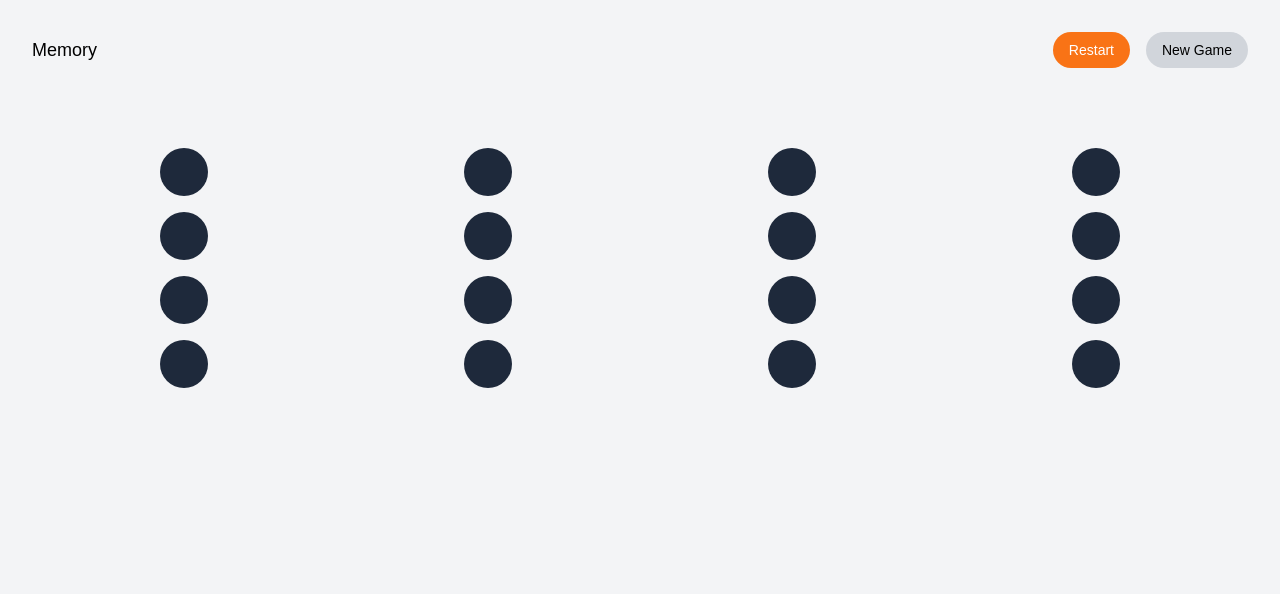
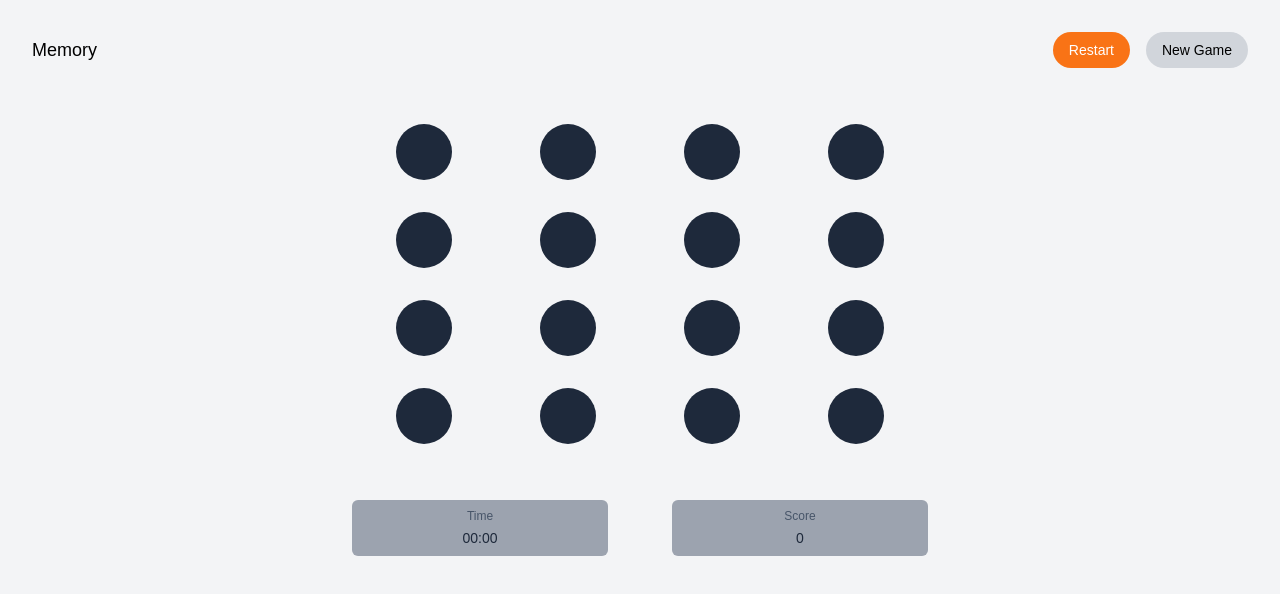
Before and after one commit to Hooseinsalari/memory-game, a React (Vite) app: page / in a window 1280 px wide. Shown: the top 594 px of the page. Built offline with nearby package versions, Linux system fonts and the light colour scheme; a web font is replaced by a local one.

Commit message:
create footer section and other changes

```diff
--- a/src/App.tsx
+++ b/src/App.tsx
@@ -1,4 +1,4 @@
-import {useState} from "react"
+import { useState } from "react";
 
 // interfaces
 import { Item } from "./interfaces";
@@ -7,21 +7,28 @@ import { Item } from "./interfaces";
 import { shuffleArray } from "./helper/function";
 
 // components
-import Main from "./components/Main"
-import Navbar from "./components/Navbar"
+import Main from "./components/Main";
+import Navbar from "./components/Navbar";
+import Footer from "./components/Footer";
 
 // data
 import items from "./constant";
 
 function App() {
   const [cartGame, setCartGame] = useState<Item[]>(shuffleArray([...items]));
+  const [startTimer, setStartTimer] = useState<boolean>(false);
 
   return (
     <div className="h-screen bg-gray-100 w-full p-8 font-mochiy">
       <Navbar />
-      <Main cartGame={cartGame} setCartGame={setCartGame} />
+      <Main
+        cartGame={cartGame}
+        setCartGame={setCartGame}
+        setStartTimer={setStartTimer}
+      />
+      <Footer startTimer={startTimer} />
     </div>
-  )
+  );
 }
 
-export default App
+export default App;
--- /dev/null
+++ b/src/components/Footer.tsx
@@ -0,0 +1,43 @@
+import React, { useEffect, useState } from "react";
+
+// interfaces
+import { FooterProps } from "../interfaces";
+
+// helper
+import { convertTime } from "../helper/function";
+
+const Footer: React.FC<FooterProps> = ({ startTimer }) => {
+  const [timer, setTimer] = useState<number>(0);
+
+  useEffect(() => {
+    let interval: number;
+
+    if (startTimer) {
+      interval = setInterval(() => {
+        setTimer((prevTimer) => prevTimer + 1);
+      }, 1000);
+    }
+
+    return () => {
+      if (interval) {
+        clearInterval(interval);
+      }
+    };
+  }, [startTimer]);
+
+  return (
+    <div className="flex items-center max-w-xl m-auto justify-between mt-14 gap-16">
+      <div className="bg-gray-400 py-2 px-4 rounded-md w-1/2 text-center">
+        <h3 className="text-xs mb-1 text-slate-600">Time</h3>
+        <h2 className="text-sm text-slate-800">{convertTime(timer)}</h2>
+      </div>
+
+      <div className="bg-gray-400 py-2 px-4 rounded-md w-1/2 text-center">
+        <h3 className="text-xs mb-1 text-slate-600">Score</h3>
+        <h2 className="text-sm text-slate-800">0</h2>
+      </div>
+    </div>
+  );
+};
+
+export default Footer;
--- a/src/components/Main.tsx
+++ b/src/components/Main.tsx
@@ -1,9 +1,13 @@
 import React, { useState, useEffect } from "react";
 
 // interfaces
-import { Item, Props } from "../interfaces";
+import { Item, MainProps } from "../interfaces";
 
-const Main: React.FunctionComponent<Props> = ({cartGame, setCartGame}) => {
+const Main: React.FunctionComponent<MainProps> = ({
+  cartGame,
+  setCartGame,
+  setStartTimer,
+}) => {
   const [activeCart, setActiveCart] = useState<Item[]>([]);
   const [cartClicked, setCartClicked] = useState<number>(0);
 
@@ -24,6 +28,12 @@ const Main: React.FunctionComponent<Props> = ({cartGame, setCartGame}) => {
 
     if (cartClicked < 2) {
       setCartClicked((prevState) => (prevState += 1));
+    }
+
+    setStartTimer(true);
+
+    if (cartGame.every((i) => i.isActive)) {
+      setStartTimer(false);
     }
   };
 
@@ -61,11 +71,11 @@ const Main: React.FunctionComponent<Props> = ({cartGame, setCartGame}) => {
   };
 
   return (
-    <div className="grid grid-rows-4 grid-cols-4 mt-16">
+    <div className="grid grid-rows-4 grid-cols-4 justify-items-center gap-y-8 mt-14 max-w-xl m-auto">
       {cartGame.map((i) => (
         <button
           key={i.id}
-          className={`w-12 h-12 m-auto mt-4 rounded-full p-2 text-gray-50 ${
+          className={`w-12 h-12 sm:w-14 sm:h-14 rounded-full p-2 text-gray-50 ${
             i.isActive ? "bg-gray-400 animate-flip" : "bg-slate-800"
           }`}
           onClick={() => activityHandler(i.id)}
--- a/src/interfaces.ts
+++ b/src/interfaces.ts
@@ -5,7 +5,12 @@ export interface Item {
   isActive: boolean;
 }
 
-export interface Props {
+export interface MainProps {
   cartGame: Item[];
   setCartGame: React.Dispatch<React.SetStateAction<Item[]>>;
+  setStartTimer: React.Dispatch<React.SetStateAction<boolean>>;
 }
+
+export interface FooterProps {
+  startTimer: boolean;
+}
```
